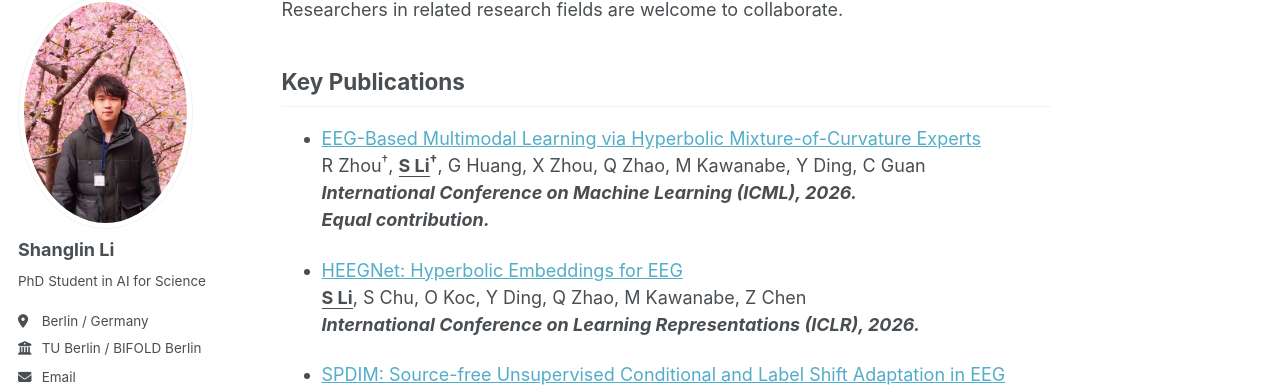
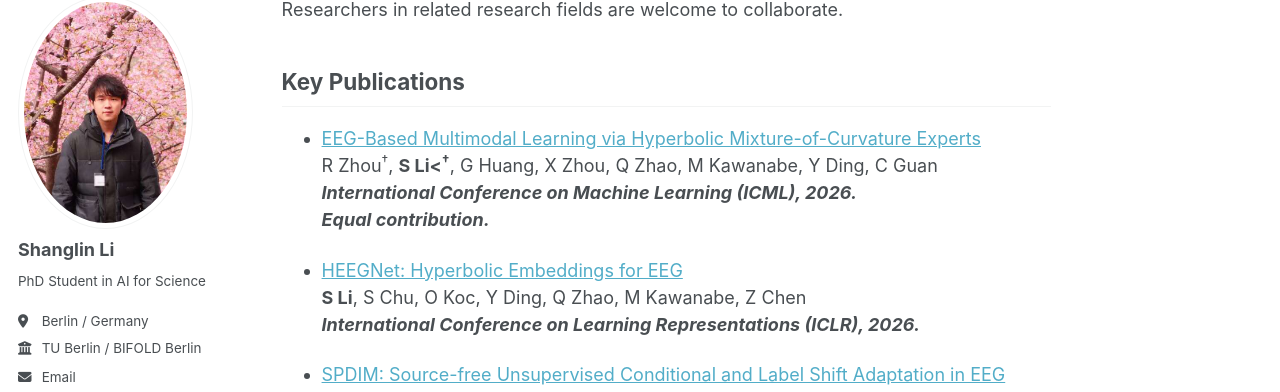
Before and after one commit to fightlesliefigt/fightlesliefigt.github.io, a Jekyll site: the page built from _pages/about.md, in a window 1280 px wide and 900 px high, scrolled down 332 px. Shown: the part 105-497 px from the top of the window. Built offline with Jekyll 4.4.1, drawn with Linux system fonts in a browser that asks for light colours; a style sheet for code colours, icons or effects is not loaded.

```diff
--- a/_pages/about.md
+++ b/_pages/about.md
@@ -19,7 +19,7 @@ Researchers in related research fields are welcome to collaborate.
 <ul>
 <li><p>
 <a href="https://openreview.net/forum?id=VSn4wLFd2p">EEG-Based Multimodal Learning via Hyperbolic Mixture-of-Curvature Experts</a><br />
-R Zhou<sup>†</sup>, <b><u>S Li</u><sup>†</sup></b>, G Huang, X Zhou, Q Zhao, M Kawanabe, Y Ding, C Guan<br />
+R Zhou<sup>†</sup>, <b>S Li<<sup>†</sup></b>, G Huang, X Zhou, Q Zhao, M Kawanabe, Y Ding, C Guan<br />
 <i><b>International Conference on Machine Learning (ICML), 2026.
 <br />
 Equal contribution.</b></i>
@@ -30,7 +30,7 @@ Equal contribution.</b></i>
 <ul>
 <li><p>
 <a href="https://openreview.net/forum?id=CNDNRjpVIL">HEEGNet: Hyperbolic Embeddings for EEG</a><br />
-<b><u>S Li</u></b>, S Chu, O Koc, Y Ding, Q Zhao, M Kawanabe, Z Chen<br />
+<b>S Li</b>, S Chu, O Koc, Y Ding, Q Zhao, M Kawanabe, Z Chen<br />
 <i><b>International Conference on  Learning Representations (ICLR), 2026. </b></i>
 </p></li>
 </ul>
```
